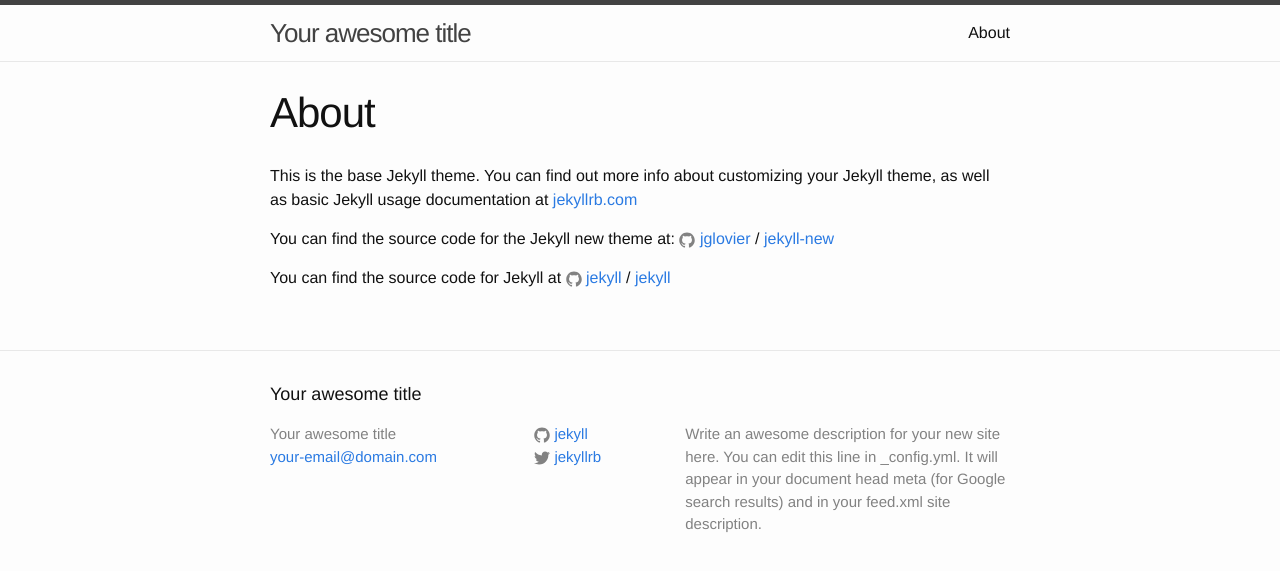
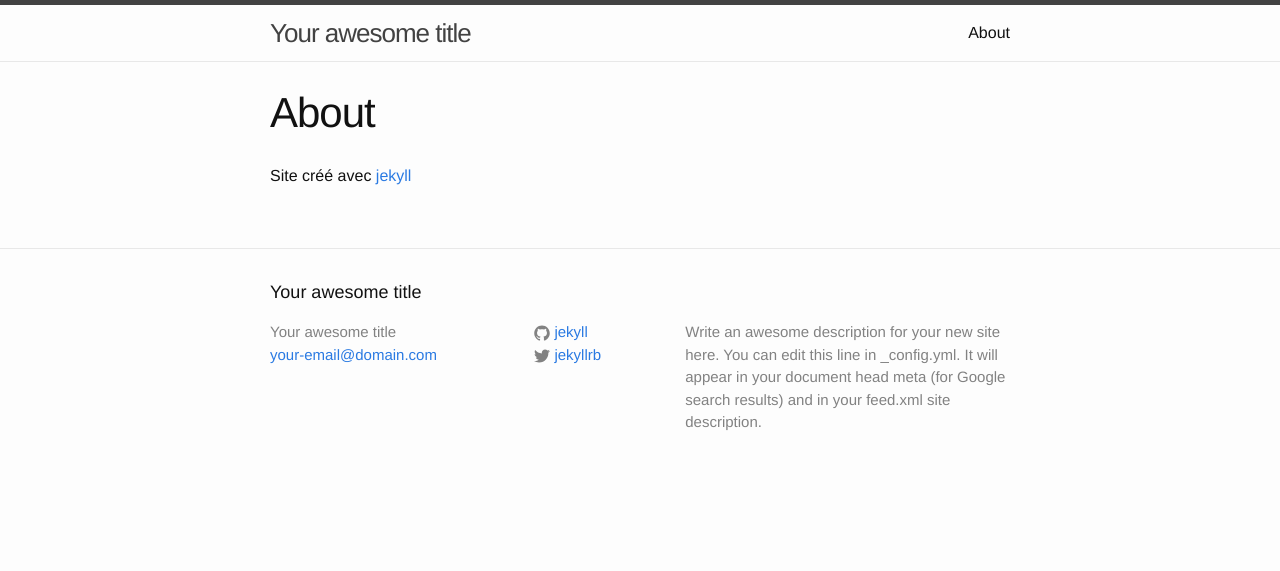
Before and after one commit to annlor/annlor.github.io, a Jekyll site: the page built from about.md, in a window 1280 px wide. Shown: the top 571 px of the page. Built offline with Jekyll 4.4.1, drawn with Linux system fonts in a browser that asks for light colours.

Commit message:
modif about

```diff
--- a/about.md
+++ b/about.md
@@ -4,12 +4,4 @@ title: About
 permalink: /about/
 ---
 
-This is the base Jekyll theme. You can find out more info about customizing your Jekyll theme, as well as basic Jekyll usage documentation at [jekyllrb.com](http://jekyllrb.com/)
-
-You can find the source code for the Jekyll new theme at:
-{% include icon-github.html username="jglovier" %} /
-[jekyll-new](https://github.com/jglovier/jekyll-new)
-
-You can find the source code for Jekyll at
-{% include icon-github.html username="jekyll" %} /
-[jekyll](https://github.com/jekyll/jekyll)
+Site créé avec [jekyll](https://jekyllrb.com/)
```
Also changed, not shown: 2 other files.
